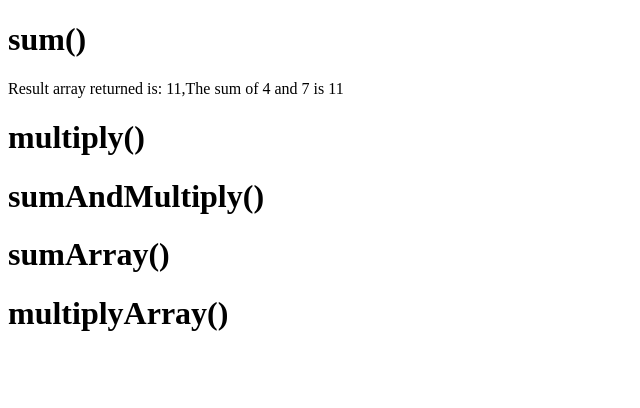
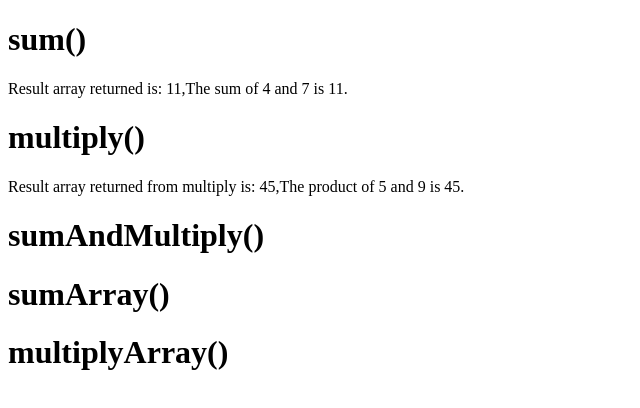
Before and after one commit to FishKepr/lab5, a plain HTML site: page index.html in a window 1280 px wide. Shown: the whole page, without its empty margins (0-640 px from the left). Drawn offline with Linux system fonts and the light colour scheme.

Commit message:
Ex21 Final

```diff
--- a/index.html
+++ b/index.html
@@ -11,7 +11,7 @@
     <p id="sum"></p>
 
     <h1>multiply()</h1>
-    <p></p>
+    <p id="multiply"></p>
 
     <h1>sumAndMultiply()</h1>
     <p></p>
--- a/js/app.js
+++ b/js/app.js
@@ -10,12 +10,13 @@ Test this function by hand in the console to get it working, and when you think
 // Write your code here
 function sum(a, b) { //eslint-disable-line
   var sumResult = a + b;
-  var result = [sumResult, "The sum of " + a + " and " + b + " is " + sumResult];
+  var result = [sumResult, "The sum of " + a + " and " + b + " is " + sumResult + "."];
   console.log(result);
   return result;
 }
 
 // Here is the test for sum(); uncomment it to run it
+testSum(4, 7);
 var result = sum(4, 7);
 //alert('The array sum returned is: ' + result);
 var element = document.getElementById('sum');
@@ -33,12 +34,17 @@ Test this function by hand in the console to get it working, and when you think
 
 // Write your code here
 function multiply(a, b) { //eslint-disable-line
-
+  var multiplyResult = a * b;
+  var result = [multiplyResult, "The product of " + a + " and " + b + " is " + multiplyResult + "."];
+  console.log(result);
+  return result;
 }
 
 // Here is the test for multiply(); uncomment it to run it
-// testMultiply(5,9);
-
+testMultiply(5,9);
+result = multiply(5,9);
+element = document.getElementById('multiply');
+element.textContent = "Result array returned from multiply is: " + result;
 // Once you get the test passing, do an a-c-p cycle and synchronize the code between GitHub and your laptop. Don't forget to create a new branch for your work on the next question!
 
 /////////////////////////////////////
```
Also changed, not shown: 1 other file.
